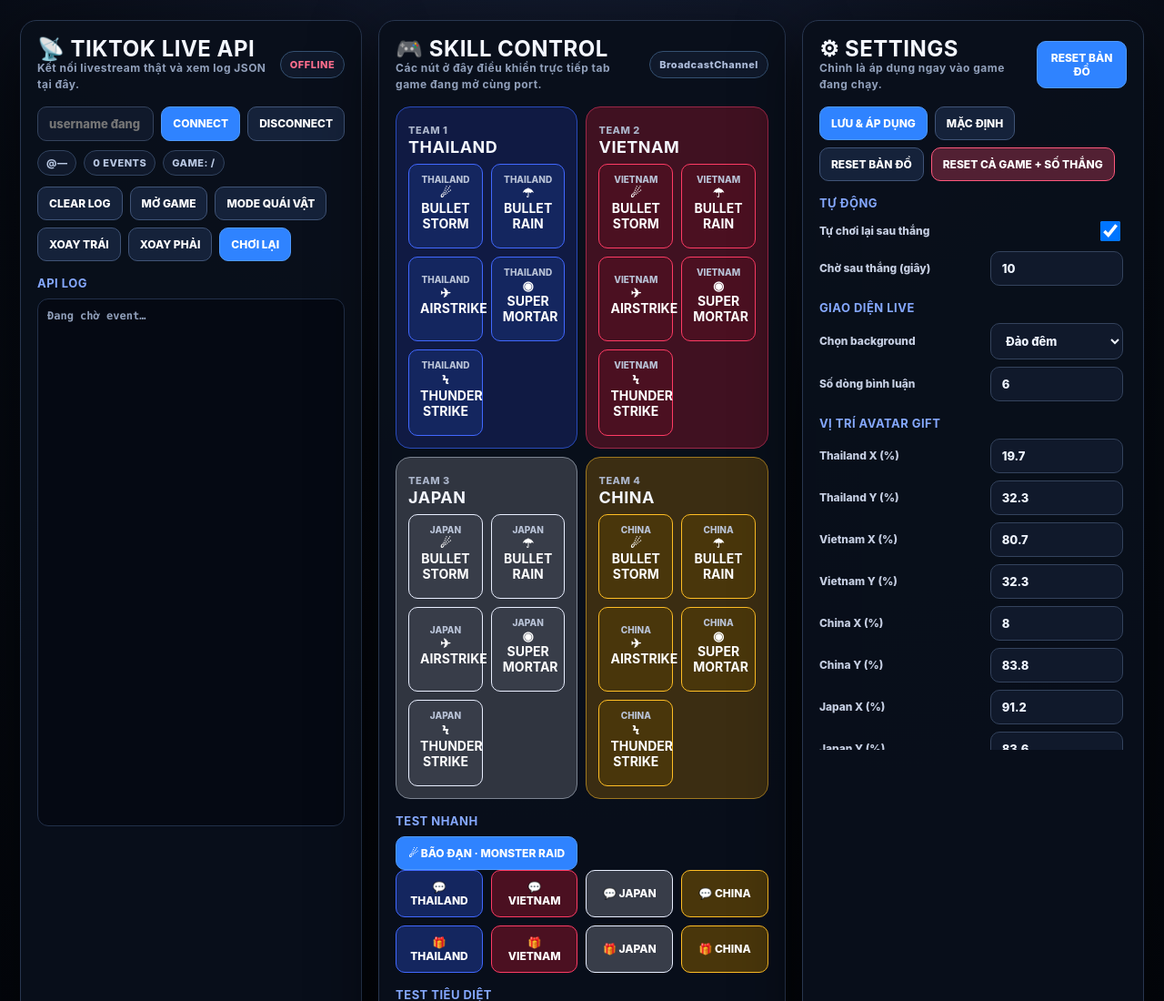
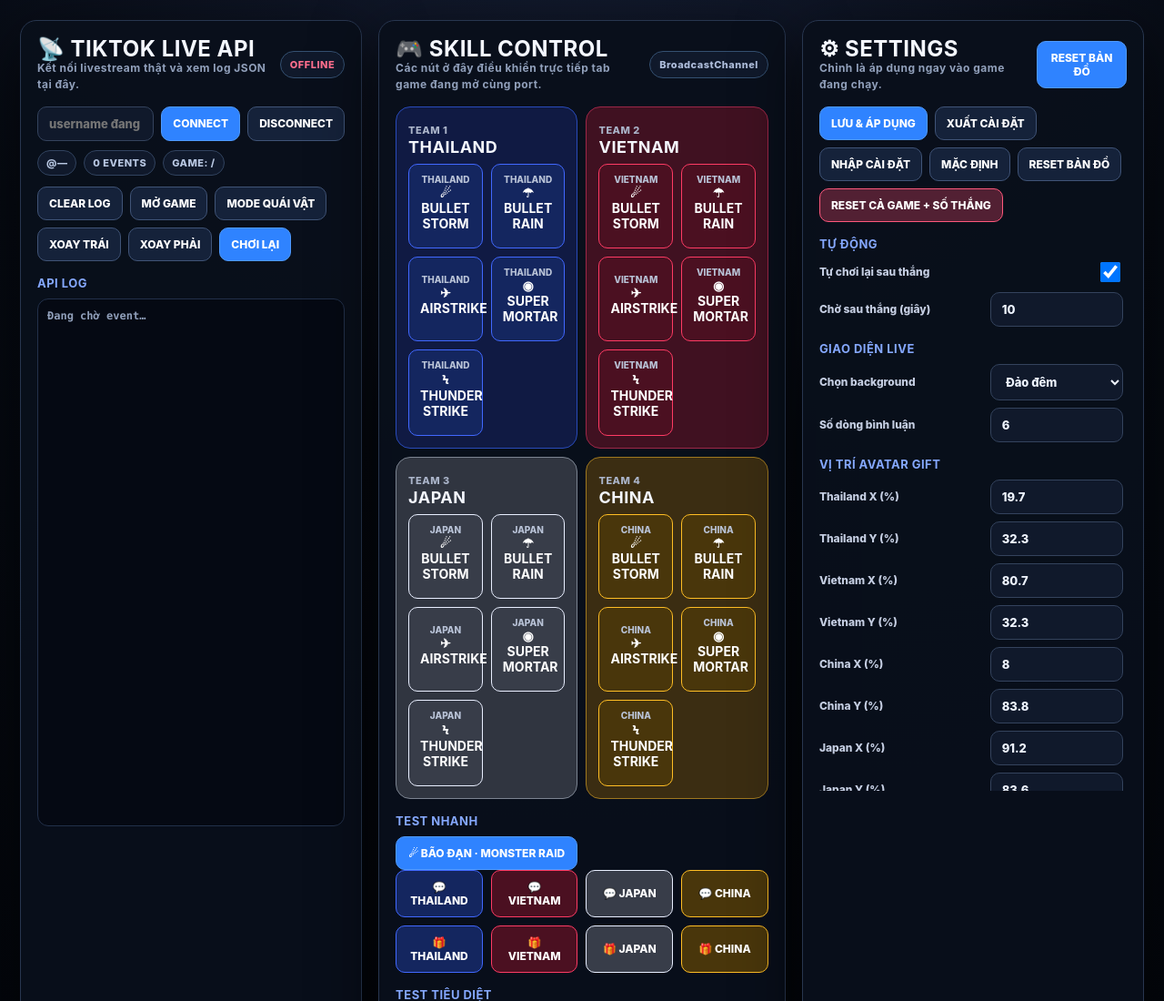
Before and after one commit to NemCua/interac-game, a website: page public/control.html in a window 1280 px wide. Shown: the top 1100 px of the page at 91% size. Drawn offline with Linux system fonts and the light colour scheme; no server answers.

Commit message:
Add settings export and import for Cloud PC migration

```diff
--- a/public/control.html
+++ b/public/control.html
@@ -97,6 +97,9 @@
       </div>
       <div class="actions">
         <button class="btn-main" id="saveSettings">Lưu & áp dụng</button>
+        <button id="exportSettings">Xuất cài đặt</button>
+        <button id="importSettings">Nhập cài đặt</button>
+        <input id="settingsFile" type="file" accept="application/json,.json" hidden>
         <button id="defaultSettings">Mặc định</button>
         <button data-send='{"type":"reset"}'>Reset bản đồ</button>
         <button class="btn-danger" data-send='{"type":"resetAll"}'>Reset cả game + số thắng</button>
@@ -146,6 +149,8 @@
     function renderSettings(){const cfg=config();document.querySelector('#settingsFields').innerHTML=Object.entries(SETTINGS_GROUPS).map(([group,fields])=>`<h3>${group}</h3>${fields.map(([key,label,step])=>`<div class="setting-row"><label for="setting-${key}">${label}</label>${step==='select'?`<select id="setting-${key}" data-key="${key}">${BACKGROUND_NAMES.map((name,i)=>`<option value="${i}" ${Number(cfg[key])===i?'selected':''}>${name}</option>`).join('')}</select>`:`<input id="setting-${key}" data-key="${key}" type="${step==='toggle'?'checkbox':'number'}" ${step==='toggle'?(cfg[key]?'checked':''):`step="${step}" value="${cfg[key]??''}"`}>`}</div>`).join('')}`).join('')}
     function readSettingsForm(){const next={...config()};document.querySelectorAll('#settingsFields input,#settingsFields select').forEach(input=>{next[input.dataset.key]=input.type==='checkbox'?(input.checked?1:0):Number(input.value)});return next}
     function saveSettings(){const next=readSettingsForm();localStorage.setItem('colorCannonsSettings',JSON.stringify(next));send({type:'settingsUpdate',settings:next})}
+    function exportSettings(){const settings=readSettingsForm(),payload={format:'interac-game-settings',version:1,exportedAt:new Date().toISOString(),settings};const blob=new Blob([JSON.stringify(payload,null,2)],{type:'application/json'}),url=URL.createObjectURL(blob),link=document.createElement('a');link.href=url;link.download=`interac-game-settings-${new Date().toISOString().slice(0,10)}.json`;link.click();setTimeout(()=>URL.revokeObjectURL(url),1000)}
+    async function importSettingsFile(file){try{const parsed=JSON.parse(await file.text()),incoming=parsed?.format==='interac-game-settings'?parsed.settings:parsed;if(!incoming||typeof incoming!=='object'||Array.isArray(incoming))throw new Error('File cài đặt không hợp lệ');const clean={};for(const [key,value] of Object.entries(incoming)){if(typeof value==='number'&&Number.isFinite(value))clean[key]=value;else if(typeof value==='boolean')clean[key]=value?1:0}if(!Object.keys(clean).length)throw new Error('File không chứa thông số hợp lệ');const next={...DEFAULTS,...clean};localStorage.setItem('colorCannonsSettings',JSON.stringify(next));renderSettings();send({type:'settingsUpdate',settings:next});alert(`Đã nhập ${Object.keys(clean).length} thông số. Game đang áp dụng cấu hình mới.`)}catch(error){alert(`Không nhập được cài đặt: ${error.message}`)}}
     function queueLiveSettings(){clearTimeout(settingsTimer);settingsTimer=setTimeout(saveSettings,120)}
     function defaultSettings(){localStorage.removeItem('colorCannonsSettings');renderSettings();send({type:'settingsUpdate',settings:DEFAULTS})}
     function escapeHtml(text){return String(text??'').replace(/[&<>"']/g,m=>({'&':'&amp;','<':'&lt;','>':'&gt;','"':'&quot;',"'":'&#39;'}[m]))}
@@ -156,6 +161,9 @@
     function bindApi(){if(window.EventSource){const source=new EventSource('/api/tiktok/stream');source.onmessage=event=>{let msg;try{msg=JSON.parse(event.data)}catch{return}if(msg.kind==='snapshot')logs=msg.logs||[];else if(msg.kind==='log')logs.push(msg.entry);while(logs.length>200)logs.shift();updateStatus(msg.status||{});renderLogs()};source.onerror=()=>updateStatus({lastError:'stream lost'})}document.querySelector('#connectBtn').addEventListener('click',async()=>{const username=document.querySelector('#username').value.trim();try{updateStatus({username,connecting:true});await postTikTok('/api/tiktok/connect',{username})}catch(error){pushError(error);updateStatus({username,lastError:error.message})}});document.querySelector('#disconnectBtn').addEventListener('click',()=>postTikTok('/api/tiktok/disconnect').catch(pushError));document.querySelector('#clearLogs').addEventListener('click',()=>{logs=[];renderLogs()});document.querySelector('#username').addEventListener('keydown',event=>{if(event.key==='Enter')document.querySelector('#connectBtn').click()})}
     document.addEventListener('click',event=>{const button=event.target.closest('[data-send]');if(!button)return;send(JSON.parse(button.dataset.send))});
     document.querySelector('#saveSettings').addEventListener('click',saveSettings);
+    document.querySelector('#exportSettings').addEventListener('click',exportSettings);
+    document.querySelector('#importSettings').addEventListener('click',()=>document.querySelector('#settingsFile').click());
+    document.querySelector('#settingsFile').addEventListener('change',event=>{const [file]=event.target.files;if(file)importSettingsFile(file);event.target.value=''});
     document.querySelector('#defaultSettings').addEventListener('click',defaultSettings);
     document.querySelector('#openGame').addEventListener('click',()=>window.open('/','color-cannons-game'));
     document.querySelector('#openMonster').addEventListener('click',()=>window.open('/?mode=monster-raid','color-cannons-monster-raid'));
```
Also changed, not shown: README.md.
